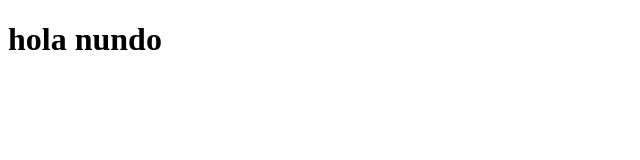
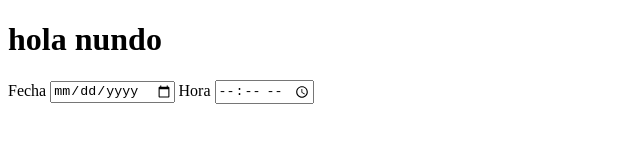
Before and after one commit to GuillermoNavarro/bus-cadiz-app, a plain HTML site: page index.html in a window 1280 px wide. Shown: the whole page, without its empty margins (0-640 px from the left). Drawn offline with Linux system fonts and the light colour scheme.

Commit message:
Add date and time input fields to index.html

```diff
--- a/index.html
+++ b/index.html
@@ -1,4 +1,8 @@
 <!Doctype html>
 <body>
   <h1>hola nundo</h1>
+  <label for="dia">Fecha</label>
+  <input type="date" id="dia">
+  <label for="hora">Hora</label>
+  <input type="time" id="hora">
 </body>
```
